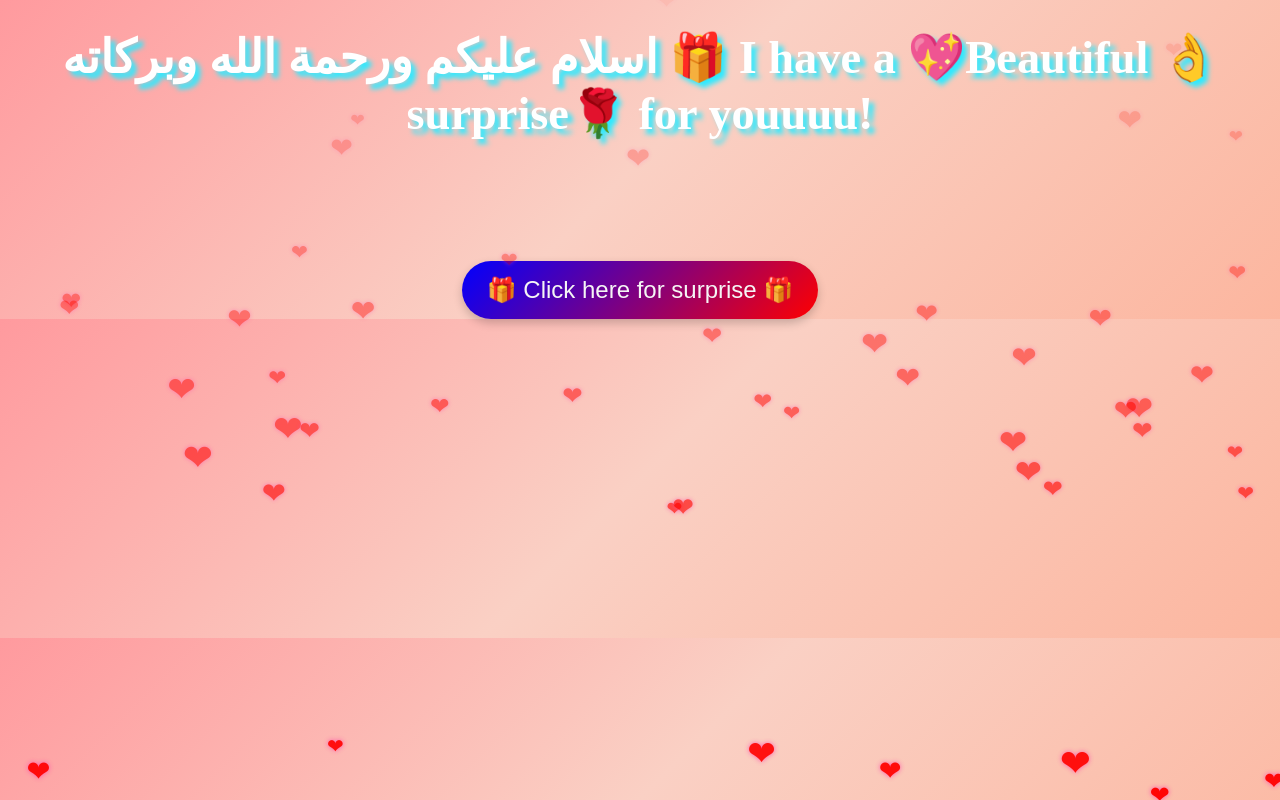
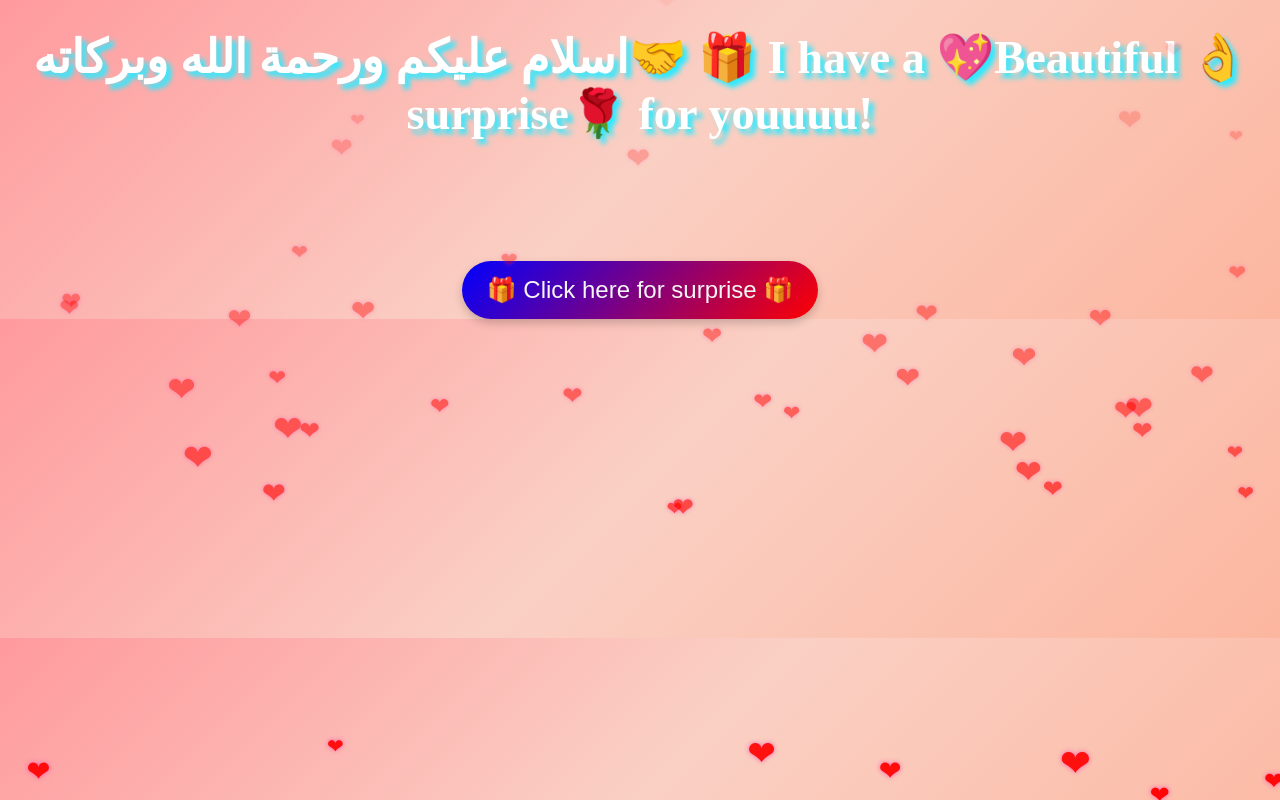
Before and after one commit to Mohammed-Huzaifa-786/Surprise-webpage, a plain HTML site: page index.html in a window 1280 px wide. Drawn offline with Linux system fonts and the light colour scheme.

Commit message:
Update index.html

```diff
--- a/index.html
+++ b/index.html
@@ -8,7 +8,7 @@
   <link rel="stylesheet" href="css/style.css" />
 </head>
 <body>
-  <h1 id="main-title">اسلام علیکم ورحمة الله وبركاته 🎁 I have a 💖Beautiful 👌surprise🌹 for youuuu!</h1>
+  <h1 id="main-title">اسلام علیکم ورحمة الله وبركاته🤝  🎁 I have a 💖Beautiful 👌surprise🌹 for youuuu!</h1>
   <div class="canvas" id="canvas"></div>
 
   <div class="button-container">
```
